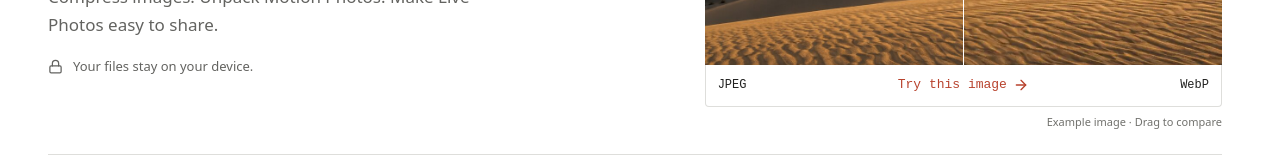
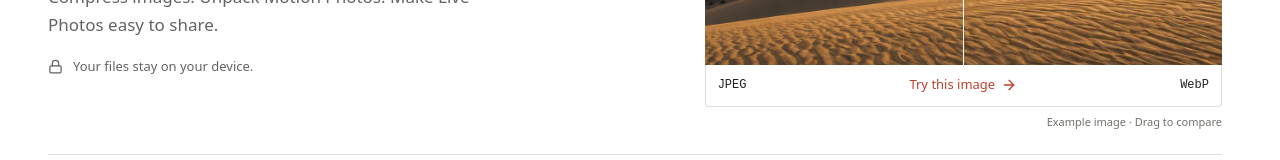
Before and after one commit to DejavuMoe/PicForge, a React (Vite) app in the folder packages/app/: page / in a window 1280 px wide. Shown: the part 286-446 px from the top of the page. Built offline with nearby package versions, Linux system fonts and the light colour scheme.

Commit message:
Keep CJK typography consistent with local sans-serif fallbacks

```diff
--- a/packages/app/src/app-shell.css
+++ b/packages/app/src/app-shell.css
@@ -3,6 +3,10 @@
   box-sizing: border-box;
 }
 :root {
+  --pf-cjk-font: 'Noto Sans CJK SC';
+  --pf-font-family:
+    system-ui, -apple-system, 'Segoe UI', var(--pf-cjk-font), 'PingFang SC', 'Microsoft YaHei',
+    sans-serif;
   --pf-control-height: 38px;
   --pf-header-height: 64px;
   --pf-queue-width: 240px;
@@ -40,6 +44,15 @@
   --pf-shadow-raised: none;
   --pf-shadow-popover: 0 8px 28px rgb(0 0 0 / 12%);
 }
+html:lang(zh-TW) {
+  --pf-cjk-font: 'Noto Sans CJK TC';
+}
+html:lang(ja) {
+  --pf-cjk-font: 'Noto Sans CJK JP';
+}
+html:lang(ko) {
+  --pf-cjk-font: 'Noto Sans CJK KR';
+}
 html[data-pf-theme='dark'] {
   --pf-page-bg: #181818;
   --pf-surface-bg: #242424;
@@ -81,13 +94,7 @@ body {
   overflow: hidden;
   background: var(--pf-page-bg, #fff);
   color: var(--pf-text-primary, #202322);
-  font:
-    14px/1.5 system-ui,
-    -apple-system,
-    'Segoe UI',
-    'PingFang SC',
-    'Microsoft YaHei',
-    sans-serif;
+  font: 14px/1.5 var(--pf-font-family);
   -webkit-font-smoothing: antialiased;
 }
 button,
--- a/packages/app/src/landing/landing.css
+++ b/packages/app/src/landing/landing.css
@@ -336,3 +336,7 @@ html:lang(ko) .pf-landing-intro h1 {
     padding-top: 0;
   }
 }
+
+.pf-demo figcaption > .pf-text-button {
+  font-family: var(--pf-font-family);
+}
```
Also changed, not shown: 2 other files (tests, documents, lock files or other folders).
